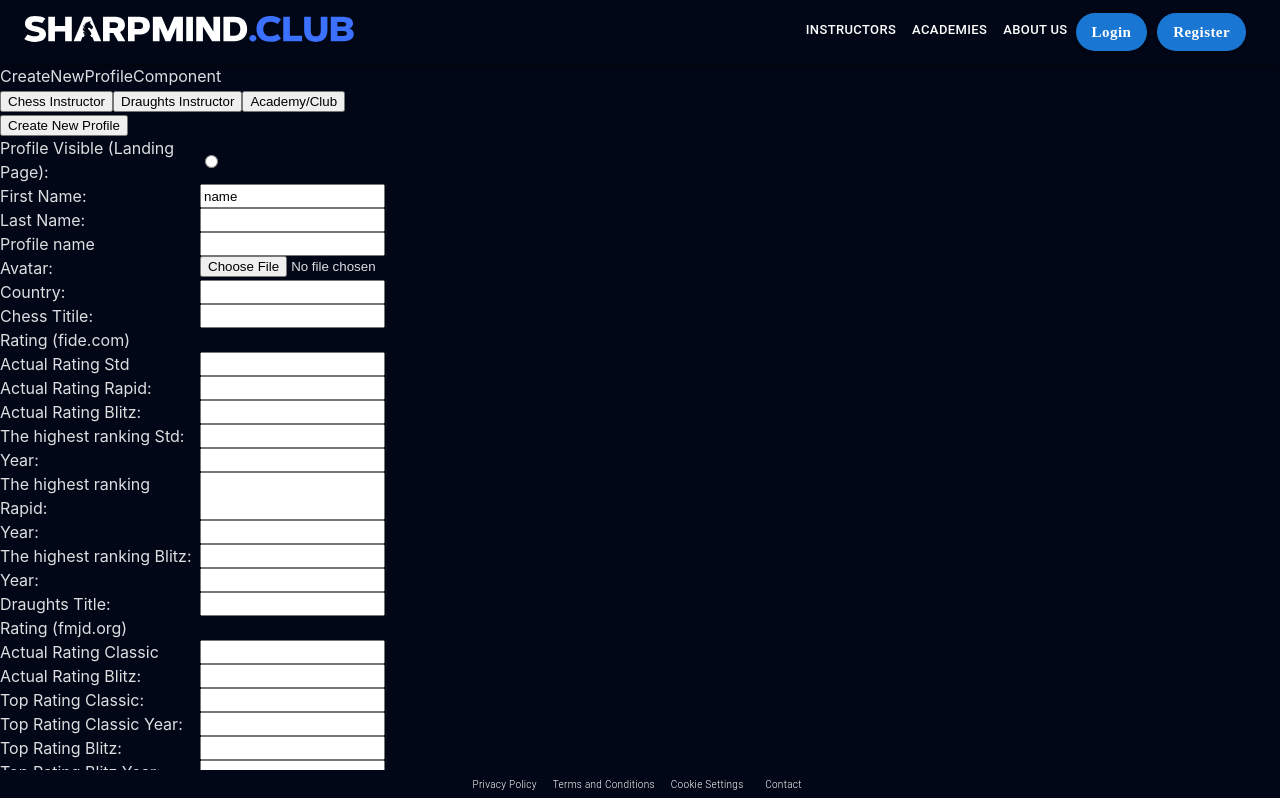
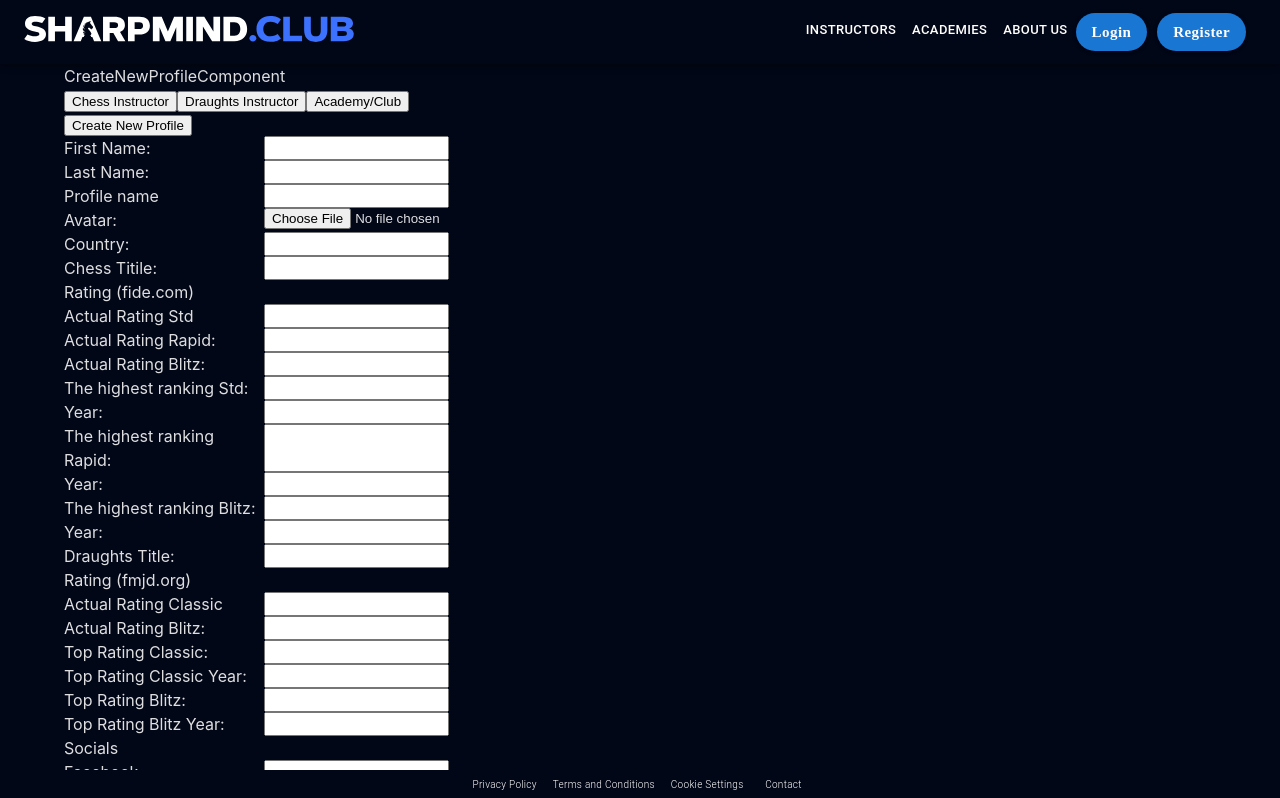
Before and after one commit to perez1187/SMC-front, a React (Vite) app in the folder SMC-front/: page /myprofile/create in a window 1280 px wide. Shown: the top 798 px of the page. Built offline with nearby package versions, Linux system fonts and the light colour scheme.

Commit message:
create instructor profile, JSON fields for chess/checkesrs add info

```diff
--- a/SMC-front/src/components/CreateNewProfileComponent/CreateNewProfileComponent.css
+++ b/SMC-front/src/components/CreateNewProfileComponent/CreateNewProfileComponent.css
@@ -1,3 +1,7 @@
+.CNPContainer{
+    margin-left: 5%;
+}
+
 .CNPForm{
     display: flex;
     flex-direction: column;
--- a/SMC-front/src/components/CreateNewProfileComponent/CreateNewProfileComponent.jsx
+++ b/SMC-front/src/components/CreateNewProfileComponent/CreateNewProfileComponent.jsx
@@ -22,6 +22,8 @@ function CreateNewProfileComponent() {
     const [slug,setSlug] = useState('') // profilename
     const [avatar, setAvatar] = useState()
     const [country, setCountry] = useState('')
+
+    // chess
     const [chessTitile, setChessTitle] = useState('')
     const [actualRatingStdChess, setActualRatingStdChess] = useState('')
     const [actualRatingRapidChess, setActualRatingRapidChess] = useState('')
@@ -33,18 +35,43 @@ function CreateNewProfileComponent() {
     const [topRatingBlitzChess, setTopRatingBlitzChess] = useState('')
     const [topRatingBlitzChessYear, setTopRatingBlitzChessYear] = useState('')
 
+    // checkers
     const [checkersTitile, setCheckersTitle] = useState('')
     const [actualRatingStdCheckers, setActualRatingStdCheckers] = useState('')
     const [actualRatingBlitzCheckers, setActualRatingBlitzCheckers] = useState('')
     const [topRatingStdCheckers, setTopRatingStdCheckers] = useState('')
     const [topRatingStdCheckersYear, setTopRatingStdCheckersYear] = useState('')
     const [topRatingBlitzCheckers, setTopRatingBlitzCheckers] = useState('')
-    const [topRatingBlitzChessCheckers, setTopRatingBlitzChessCheckers] = useState('')
+    const [topRatingBlitzCheckersYear, setTopRatingBlitzCheckersYear] = useState('')
 
+    // social media
+    const [FB, setFB] = useState('')
+    const [instagram, setInstagram] = useState('')
+    const [twitter, setTwitter] = useState('')
+    const [yt, setYt] = useState('')
+    const [tiktok, setTiktok] = useState('')
 
-    console.log(actualRatingStdChess)
+    // social chess
+    const [fide, setFide] = useState('')
+    const [chess_com, setChess_com] = useState('')
+    const [lichess, setLichess] = useState('')
 
-    // function for create new profile
+    // social checkets
+    const [fmjd, setFmjd] = useState('')
+
+    // other for later
+    const [languages, setLanguages] = useState('')
+
+    // profile description
+    const [description, setDescription] = useState('')
+    const [successes, setSuccesses] = useState('')
+    const [experience, setexperience] = useState('')
+    // const [aboutMe, setAboutMe] = useState('')
+    const [messageToSMC, setMessageToSMC] = useState('')
+
+    console.log(actualRatingBlitzChess)
+
+     // function for create new profile
     const handleSubmit = async e => {
         // e.preventDefault() // we are not going to refresh the page
         // console.log("wszedlem")
@@ -66,10 +93,32 @@ function CreateNewProfileComponent() {
 
                     // form data automatically create  'Content-Type'
                     const createData = new FormData()
+
                     const defaultChessProfile = {
                         "chess_title":"GM",
-                        "top_rating":"2350",
-                        "actual_rating":actualRatingStdChess
+                        "actual_rating":actualRatingStdChess,
+                        "actual_ratingRapid":actualRatingRapidChess,
+                        "actual_ratingBlitz":actualRatingBlitzChess,
+                        "top_rating":topRatingStdChess,
+                        "top_rating_date":topRatingStdChessYear,
+                        "top_ratingRapid":topRatingRapidChess,
+                        "top_ratingRapid_date":topRatingRapidChessYear,
+                        "top_ratingBlitz":topRatingBlitzChess,
+                        "top_ratingBlitz_date":topRatingBlitzChessYear,
+                        "chess.com":chess_com,
+                        "fide.com":fide,
+                        "lichess.org":lichess,
+                    }
+
+                    const defaultCheckersProfile = {
+                        "draughts_title":"GM",
+                        "actual_rating":actualRatingStdCheckers,
+                        "actual_ratingBlitz":actualRatingBlitzCheckers,
+                        "top_rating":topRatingStdCheckers,
+                        "top_rating_date":topRatingStdCheckersYear,
+                        "top_ratingBlitz":topRatingBlitzCheckers,
+                        "top_ratingBlitz_date":topRatingBlitzCheckersYear,
+                        "fmjd.org":fmjd,
                     }
 
                     // we add all fields to FormData like that:
@@ -77,6 +126,7 @@ function CreateNewProfileComponent() {
                     createData.append('avatar',avatar)
                     createData.append('slug',slug)
                     createData.append('chess_profile',JSON.stringify(defaultChessProfile))
+                    createData.append('checkers_profile',JSON.stringify(defaultCheckersProfile))
 
                     // we call CreateNewProfile function and paste token + data
                     const data = await CreateNewProfile(
@@ -93,7 +143,7 @@ function CreateNewProfileComponent() {
     }
 
   return (
-    <div>
+    <div className='CNPContainer'>
         CreateNewProfileComponent
         <div>
             <button>Chess Instructor</button>
@@ -104,17 +154,17 @@ function CreateNewProfileComponent() {
 
         {/* form for creating profile */}
         <form  className='CNPForm'>
-            <label className='CNPLabel'>
+            {/* <label className='CNPLabel'>
                 <div className='CNPLabelName'> Profile Visible (Landing Page):</div>
                 <input type="radio" />
-            </label >
+            </label > */}
             <label className='CNPLabel'>
                 <div className='CNPLabelName'> First Name:</div>
-                <input type="text" onChange={ e => setName(e.target.value)} value='name'/>
+                <input type="text" onChange={ e => setName(e.target.value)}/>
             </label>
             <label className='CNPLabel'>
                 <div className='CNPLabelName'> Last Name:</div>
-                <input type="text" />
+                <input type="text" onChange={ e => setLastName(e.target.value)}/>
             </label >
             <label className='CNPLabel'>
                 <div className='CNPLabelName'> Profile name </div>
@@ -140,35 +190,35 @@ function CreateNewProfileComponent() {
             </label>
             <label className='CNPLabel'>
                 <div className='CNPLabelName'> Actual Rating Rapid:</div>
-                <input type="text" />
+                <input type="text" onChange={ e => setActualRatingRapidChess(e.target.value)}/>
             </label>
             <label className='CNPLabel'>
                 <div className='CNPLabelName'> Actual Rating Blitz:</div>
-                <input type="text" />
+                <input type="text" onChange={ e => setActualRatingBlitzChess(e.target.value)}/>
             </label>
             <label className='CNPLabel'>
                 <div className='CNPLabelName'> The highest ranking Std:</div>
-                <input type="text" />
+                <input type="text" onChange={ e => setTopRatingStdChess(e.target.value)}/>
             </label>
             <label className='CNPLabel'>
                 <div className='CNPLabelName'> Year:</div>
-                <input type="text" />
+                <input type="text" onChange={ e => setTopRatingStdChessYear(e.target.value)}/>
             </label>
             <label className='CNPLabel'>
                 <div className='CNPLabelName'> The highest ranking Rapid:</div>
-                <input type="text" />
+                <input type="text" onChange={ e => setTopRatingRapidChess(e.target.value)}/>
             </label>
             <label className='CNPLabel'>
                 <div className='CNPLabelName'> Year:</div>
-                <input type="text" />
+                <input type="text" onChange={ e => setTopRatingRapidChessYear(e.target.value)}/>
             </label>
             <label className='CNPLabel'>
                 <div className='CNPLabelName'> The highest ranking Blitz:</div>
-                <input type="text" />
+                <input type="text" onChange={ e => setTopRatingBlitzChess(e.target.value)}/>
             </label>
             <label className='CNPLabel'>
                 <div className='CNPLabelName'> Year:</div>
-                <input type="text" />
+                <input type="text" onChange={ e => setTopRatingBlitzChessYear(e.target.value)}/>
             </label>
 
             {/* checkers rating  */}
@@ -179,89 +229,89 @@ function CreateNewProfileComponent() {
             Rating (fmjd.org)
             <label className='CNPLabel'>
                 <div className='CNPLabelName'> Actual Rating Classic</div>
-                <input type="text" />
+                <input type="text" onChange={ e => setActualRatingStdCheckers(e.target.value)}/>
             </label>
             <label className='CNPLabel'>
                 <div className='CNPLabelName'> Actual Rating Blitz:</div>
-                <input type="text" />
+                <input type="text" onChange={ e => setActualRatingBlitzCheckers(e.target.value)}/>
             </label>
             <label className='CNPLabel'>
                 <div className='CNPLabelName'> Top Rating Classic:</div>
-                <input type="text" />
+                <input type="text" onChange={ e => setTopRatingStdCheckers(e.target.value)}/>
             </label>
             <label className='CNPLabel'>
                 <div className='CNPLabelName'> Top Rating Classic Year:</div>
-                <input type="text" />
+                <input type="text" onChange={ e => setTopRatingStdCheckersYear(e.target.value)}/>
             </label>
             <label className='CNPLabel'>
                 <div className='CNPLabelName'> Top Rating Blitz:</div>
-                <input type="text" />
+                <input type="text" onChange={ e => setTopRatingBlitzCheckers(e.target.value)}/>
             </label>
             <label className='CNPLabel'>
                 <div className='CNPLabelName'> Top Rating Blitz Year:</div>
-                <input type="text" />
+                <input type="text" onChange={ e => setTopRatingBlitzCheckersYear(e.target.value)}/>
             </label>
 
             Socials
             <label className='CNPLabel'>
                 <div className='CNPLabelName'> Facebook</div>
-                <input type="text" />
+                <input type="text" onChange={ e => setFB(e.target.value)}/>
             </label>
             <label className='CNPLabel'>
                 <div className='CNPLabelName'> Instagram:</div>
-                <input type="text" />
+                <input type="text" onChange={ e => setInstagram(e.target.value)}/>
             </label>
             <label className='CNPLabel'>
                 <div className='CNPLabelName'> Twitter:</div>
-                <input type="text" />
+                <input type="text" onChange={ e => setTwitter(e.target.value)}/>
             </label>
             <label className='CNPLabel'>
                 <div className='CNPLabelName'> Youtube:</div>
-                <input type="text" />
+                <input type="text" onChange={ e => setYt(e.target.value)}/>
             </label>
             <label className='CNPLabel'>
                 <div className='CNPLabelName'> Tiktok</div>
-                <input type="text" />
+                <input type="text" onChange={ e => setTiktok(e.target.value)}/>
             </label>
             <label className='CNPLabel'>
                 <div className='CNPLabelName'> Fide.com:</div>
-                <input type="text" />
+                <input type="text" onChange={ e => setFide(e.target.value)}/>
             </label>
             <label className='CNPLabel'>
                 <div className='CNPLabelName'> Chess.com:</div>
-                <input type="text" />
+                <input type="text" onChange={ e => setChess_com(e.target.value)}/>
             </label>
             <label className='CNPLabel'>
                 <div className='CNPLabelName'> Lichess.org:</div>
-                <input type="text" />
+                <input type="text" onChange={ e => setLichess(e.target.value)}/>
             </label>
             <label className='CNPLabel'>
                 <div className='CNPLabelName'> fmjd.org:</div>
-                <input type="text" />
+                <input type="text" onChange={ e => setFmjd(e.target.value)}/>
             </label>
             <label className='CNPLabel'>
                 <div className='CNPLabelName'> Languages:</div>
-                <input type="text" />
+                <input type="text" onChange={ e => setLanguages(e.target.value)}/>
             </label>
             <label className='CNPLabel'>
                 <div className='CNPLabelName'> Description:</div>
-                <textarea rows='5' cols="50" value=''>description </textarea>
+                <textarea rows='5' cols="50" value='' onChange={ e => setDescription(e.target.value)}>description </textarea>
             </label>
             <label className='CNPLabel'>
                 <div className='CNPLabelName'> Successes:</div>
-                <textarea rows='5' cols="50" value=''> </textarea>
+                <textarea rows='5' cols="50" value=''onChange={ e => setSuccesses(e.target.value)}> </textarea>
             </label>
             <label className='CNPLabel'>
                 <div className='CNPLabelName'> Teaching Experience:</div>
-                <textarea rows='5' cols="50" value=''> </textarea>
+                <textarea rows='5' cols="50" value=''onChange={ e => setexperience(e.target.value)}> </textarea>
             </label>
             <label className='CNPLabel'>
                 <div className='CNPLabelName'> About Me:</div>
-                <textarea rows='5' cols="50" value=''> </textarea>
+                <textarea rows='5' cols="50" value=''onChange={ e => setAboutMe(e.target.value)}> </textarea>
             </label>
             <label className='CNPLabel'>
                 <div className='CNPLabelName'> Message to SMC (optional):</div>
-                <textarea rows='5' cols="50" value=''> </textarea>
+                <textarea rows='5' cols="50" value=''onChange={ e => setMessageToSMC(e.target.value)}> </textarea>
             </label>
 
 
```
